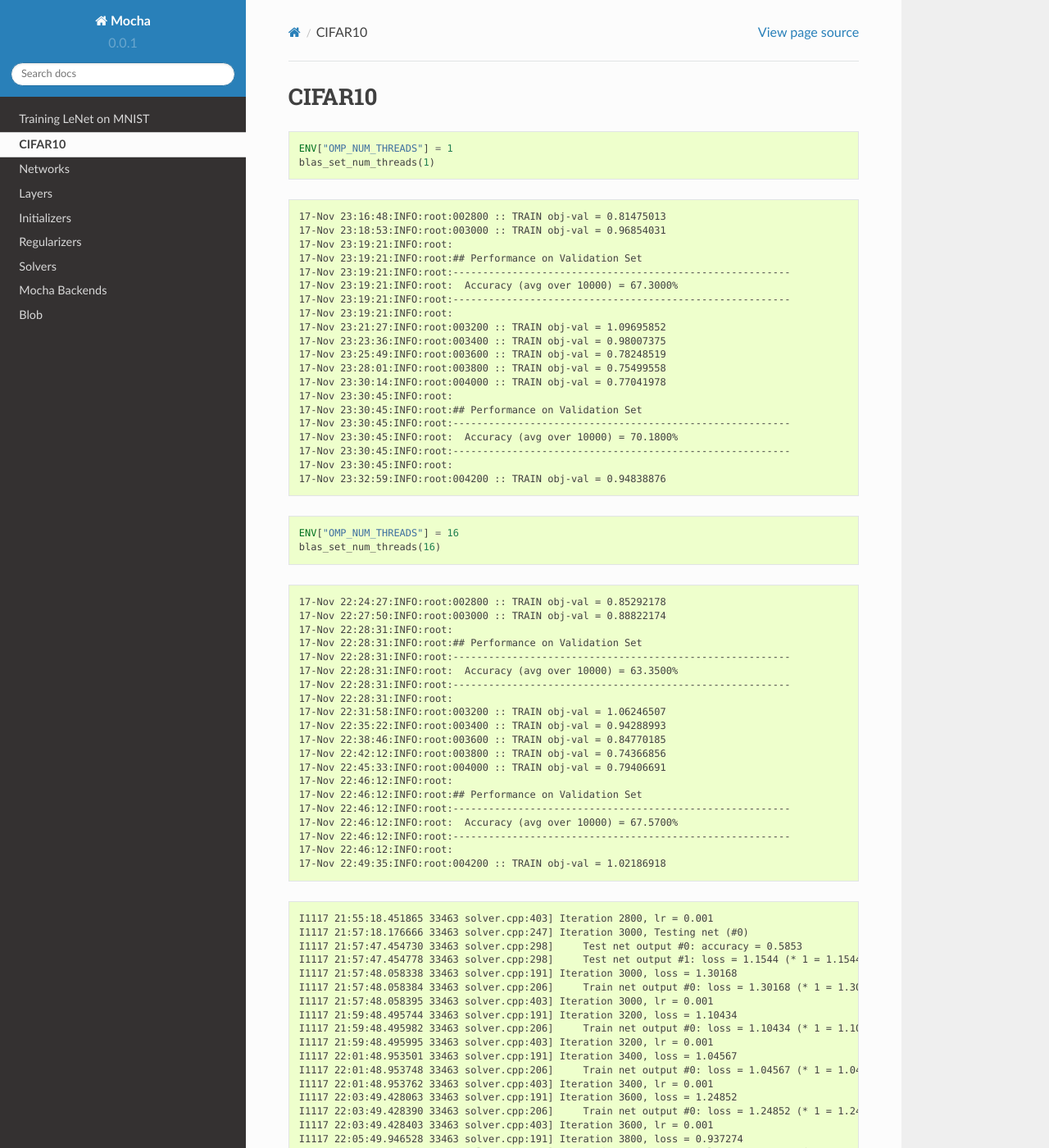
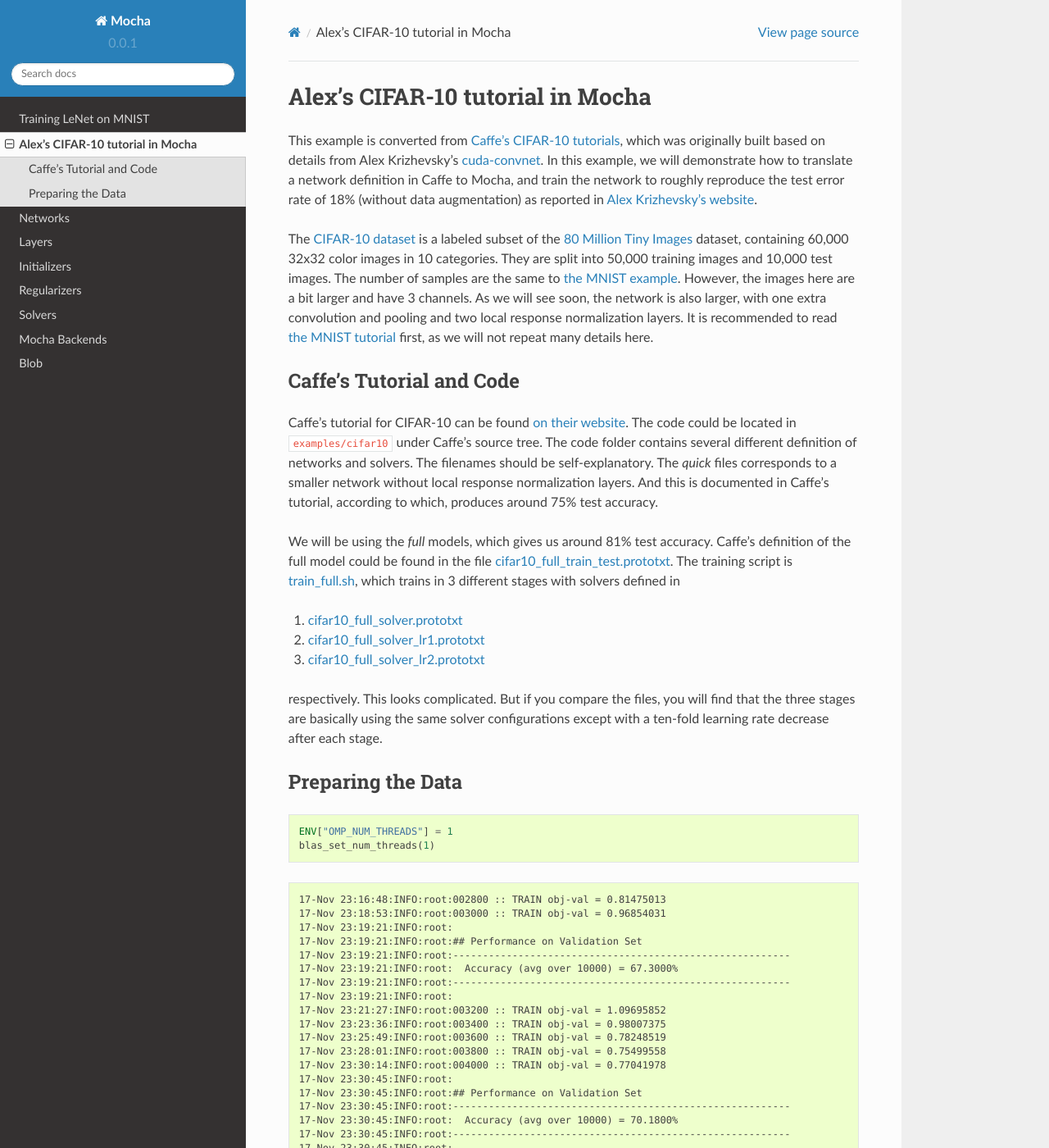
Before and after one commit to pluskid/Mocha.jl, a Sphinx documentation site: the page built from docs/tutorial/cifar10.rst, in a window 1280 px wide and 1400 px high. Shown: the whole window at 82% size. Built offline with Sphinx 7.4.7 and the Read the Docs theme 2.0.0, drawn with Linux system fonts in a browser that asks for light colours.

Commit message:
add some doc for CIFAR-10 tutor

```diff
--- a/docs/tutorial/cifar10.rst
+++ b/docs/tutorial/cifar10.rst
@@ -1,5 +1,56 @@
-CIFAR10
-=======
+Alex’s CIFAR-10 tutorial in Mocha
+=================================
+
+This example is converted from `Caffe's CIFAR-10 tutorials
+<http://caffe.berkeleyvision.org/gathered/examples/cifar10.html>`_, which was
+originally built based on details from Alex Krizhevsky’s `cuda-convnet
+<https://code.google.com/p/cuda-convnet2/>`_. In this example, we will
+demonstrate how to translate a network definition in Caffe to Mocha, and train
+the network to roughly reproduce the test error rate of 18% (without data
+augmentation) as reported in `Alex Krizhevsky's website
+<http://www.cs.toronto.edu/~kriz/cifar.html>`_.
+
+The `CIFAR-10 dataset <http://www.cs.toronto.edu/~kriz/cifar.html>`_ is
+a labeled subset of the `80 Million Tiny Images
+<http://people.csail.mit.edu/torralba/tinyimages/>`_ dataset, containing 60,000
+32x32 color images in 10 categories. They are split into 50,000 training images
+and 10,000 test images. The number of samples are the same to :doc:`the MNIST
+example </tutorial/mnist>`. However, the images here are a bit larger and have
+3 channels. As we will see soon, the network is also larger, with one extra
+convolution and pooling and two local response normalization layers. It is
+recommended to read :doc:`the MNIST tutorial </tutorial/mnist>` first, as we
+will not repeat many details here.
+
+Caffe's Tutorial and Code
+-------------------------
+
+Caffe's tutorial for CIFAR-10 can be found `on their website
+<http://caffe.berkeleyvision.org/gathered/examples/cifar10.html>`_. The code
+could be located in ``examples/cifar10`` under Caffe's source tree. The code
+folder contains several different definition of networks and solvers. The
+filenames should be self-explanatory. The *quick* files corresponds to a smaller
+network without local response normalization layers. And this is documented in
+Caffe's tutorial, according to which, produces around 75% test accuracy.
+
+We will be using the *full* models, which gives us around 81% test accuracy.
+Caffe's definition of the full model could be found in the file
+`cifar10_full_train_test.prototxt
+<https://github.com/BVLC/caffe/blob/master/examples/cifar10/cifar10_full_train_test.prototxt>`_.
+The training script is
+`train_full.sh
+<https://github.com/BVLC/caffe/blob/master/examples/cifar10/train_full.sh>`_,
+which trains in 3 different stages with solvers defined in
+
+#. `cifar10_full_solver.prototxt <https://github.com/BVLC/caffe/blob/master/examples/cifar10/cifar10_full_solver.prototxt>`_
+#. `cifar10_full_solver_lr1.prototxt <https://github.com/BVLC/caffe/blob/master/examples/cifar10/cifar10_full_solver_lr1.prototxt>`_
+#. `cifar10_full_solver_lr2.prototxt <https://github.com/BVLC/caffe/blob/master/examples/cifar10/cifar10_full_solver_lr2.prototxt>`_
+
+respectively. This looks complicated. But if you compare the files, you will
+find that the three stages are basically using the same solver configurations
+except with a ten-fold learning rate decrease after each stage.
+
+Preparing the Data
+------------------
 
 .. code-block:: julia
 
```
